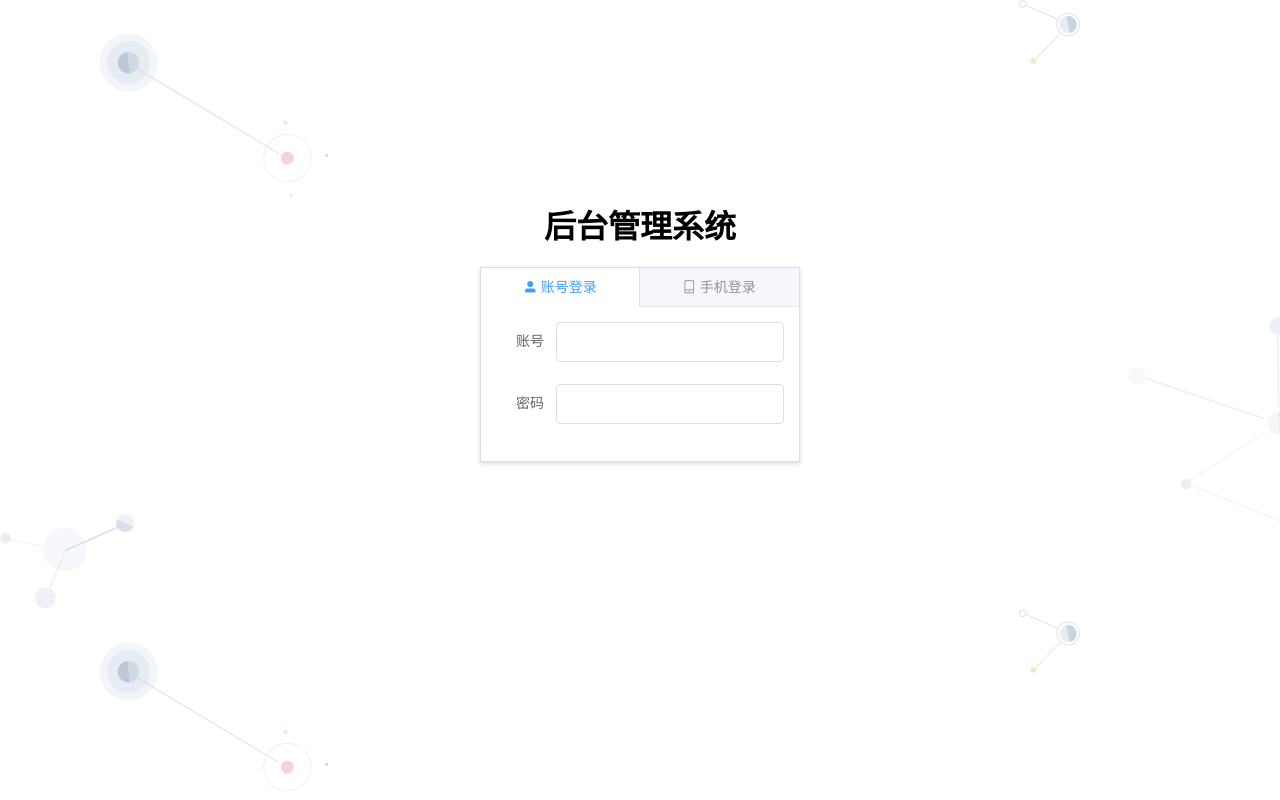
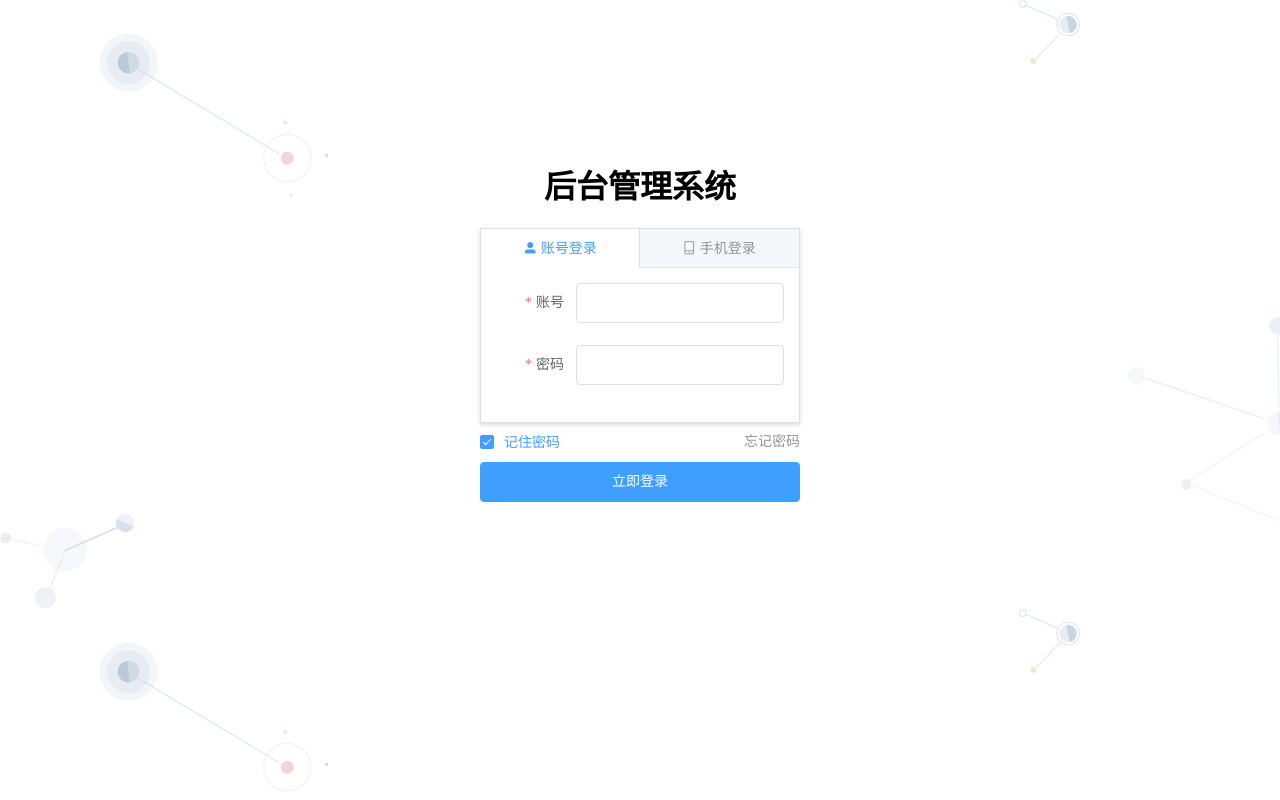
Before and after one commit to Hibanna/vue3-ts-cms, a Vue app: page /#/login in a window 1280 px wide. Both pictures are taken after a click on the tab "账号登录". Built offline with nearby package versions, Linux system fonts and the light colour scheme.

Commit message:
feat(login): daily coding

```diff
--- /dev/null
+++ b/src/views/login/config/account-config.ts
@@ -0,0 +1,26 @@
+export const rules = {
+  name: [
+    {
+      required: true,
+      message: '请输入账号！',
+      trigger: 'blur'
+    },
+    {
+      pattern: /^[a-z0-9]{5,8}$/,
+      message: '请输入5~8位的字母或者数字',
+      trigger: 'blur'
+    }
+  ],
+  password: [
+    {
+      required: true,
+      message: '请输入密码！',
+      trigger: 'blur'
+    },
+    {
+      pattern: /^[a-z0-9]{3,}$/,
+      message: '请输入3位以上的字母或者数字',
+      trigger: 'blur'
+    }
+  ]
+}
--- /dev/null
+++ b/src/views/login/config/phone-config.ts
@@ -0,0 +1,27 @@
+export const rules = {
+  number: [
+    {
+      required: true,
+      message: '请输入手机号！',
+      trigger: 'blur'
+    },
+    {
+      pattern:
+        /^((13[0-9])|(14[5,7])|(15[0-3,5-9])|(17[0,3,5-8])|(18[0-9])|166|198|199|(147))\d{8}$/,
+      message: '请输入正确的手机号！',
+      trigger: 'blur'
+    }
+  ],
+  code: [
+    {
+      required: true,
+      message: '请输入验证码！',
+      trigger: 'blur'
+    },
+    {
+      pattern: /^[0-9]{6}$/,
+      message: '请输入6位验证码',
+      trigger: 'blur'
+    }
+  ]
+}
--- a/src/views/login/cpns/login-account.vue
+++ b/src/views/login/cpns/login-account.vue
@@ -1,10 +1,10 @@
 <template>
   <div class="loginAccount">
-    <el-form label-width="60px">
-      <el-form-item label="账号">
+    <el-form label-width="80px" :rules="rules" :model="account">
+      <el-form-item label="账号" prop="name">
         <el-input v-model="account.name" />
       </el-form-item>
-      <el-form-item label="密码">
+      <el-form-item label="密码" prop="password">
         <el-input v-model="account.password" />
       </el-form-item>
     </el-form>
@@ -12,6 +12,8 @@
 </template>
 
 <script lang="ts">
+import { rules } from '../config/account-config'
+
 import { defineComponent, reactive } from 'vue'
 
 export default defineComponent({
@@ -20,8 +22,13 @@ export default defineComponent({
       name: '',
       password: ''
     })
+    const loginAction = () => {
+      console.log('账号登录')
+    }
     return {
-      account
+      account,
+      rules,
+      loginAction
     }
   }
 })
--- a/src/views/login/cpns/login-panel.vue
+++ b/src/views/login/cpns/login-panel.vue
@@ -6,7 +6,7 @@
         <template #label>
           <span><i class="el-icon-user-solid"></i> 账号登录</span>
         </template>
-        <loginAccount />
+        <loginAccount ref="accountRef" />
       </el-tab-pane>
       <el-tab-pane name="phone">
         <template #label>
@@ -15,17 +15,33 @@
         <loginPhone />
       </el-tab-pane>
     </el-tabs>
+    <div class="account-control">
+      <el-checkbox v-model="isKeep">记住密码</el-checkbox>
+      <el-link type="primary">忘记密码</el-link>
+    </div>
+    <el-button type="primary" class="loginBtn" @click="loginBtnClick"
+      >立即登录</el-button
+    >
   </div>
 </template>
 
 <script lang="ts">
-import { defineComponent } from 'vue'
+import { defineComponent, ref } from 'vue'
 import LoginAccount from './login-account.vue'
 import LoginPhone from './login-phone.vue'
 
 export default defineComponent({
   setup() {
-    return {}
+    const isKeep = ref(true)
+    const accountRef = ref<InstanceType<typeof LoginAccount>>()
+    const loginBtnClick = () => {
+      accountRef.value?.loginAction()
+    }
+    return {
+      isKeep,
+      loginBtnClick,
+      accountRef
+    }
   },
   components: {
     LoginAccount,
@@ -42,4 +58,13 @@ export default defineComponent({
 .title {
   text-align: center;
 }
+.account-control {
+  margin-top: 10px;
+  display: flex;
+  justify-content: space-between;
+}
+.loginBtn {
+  margin-top: 10px;
+  width: 100%;
+}
 </style>
--- a/src/views/login/cpns/login-phone.vue
+++ b/src/views/login/cpns/login-phone.vue
@@ -1,15 +1,41 @@
 <template>
-  <div class="loginPhone">手机登录</div>
+  <div class="loginPhone">
+    <el-form label-width="80px" :rules="rules" :model="phone">
+      <el-form-item label="手机号" prop="number">
+        <el-input v-model="phone.number" />
+      </el-form-item>
+      <el-form-item label="验证码" prop="code">
+        <div class="verifyCode">
+          <el-input v-model="phone.code" />
+          <el-button type="primary" class="getCode"> 获取验证码</el-button>
+        </div>
+      </el-form-item>
+    </el-form>
+  </div>
 </template>
 
 <script lang="ts">
-import { defineComponent } from 'vue'
-
+import { defineComponent, reactive } from 'vue'
+import { rules } from '../config/phone-config'
 export default defineComponent({
   setup() {
-    return {}
+    const phone = reactive({
+      number: '',
+      code: ''
+    })
+    return {
+      phone,
+      rules
+    }
   }
 })
 </script>
 
-<style scoped></style>
+<style scoped>
+.verifyCode {
+  display: flex;
+}
+.getCode {
+  margin-left: 8px;
+}
+</style>
```
